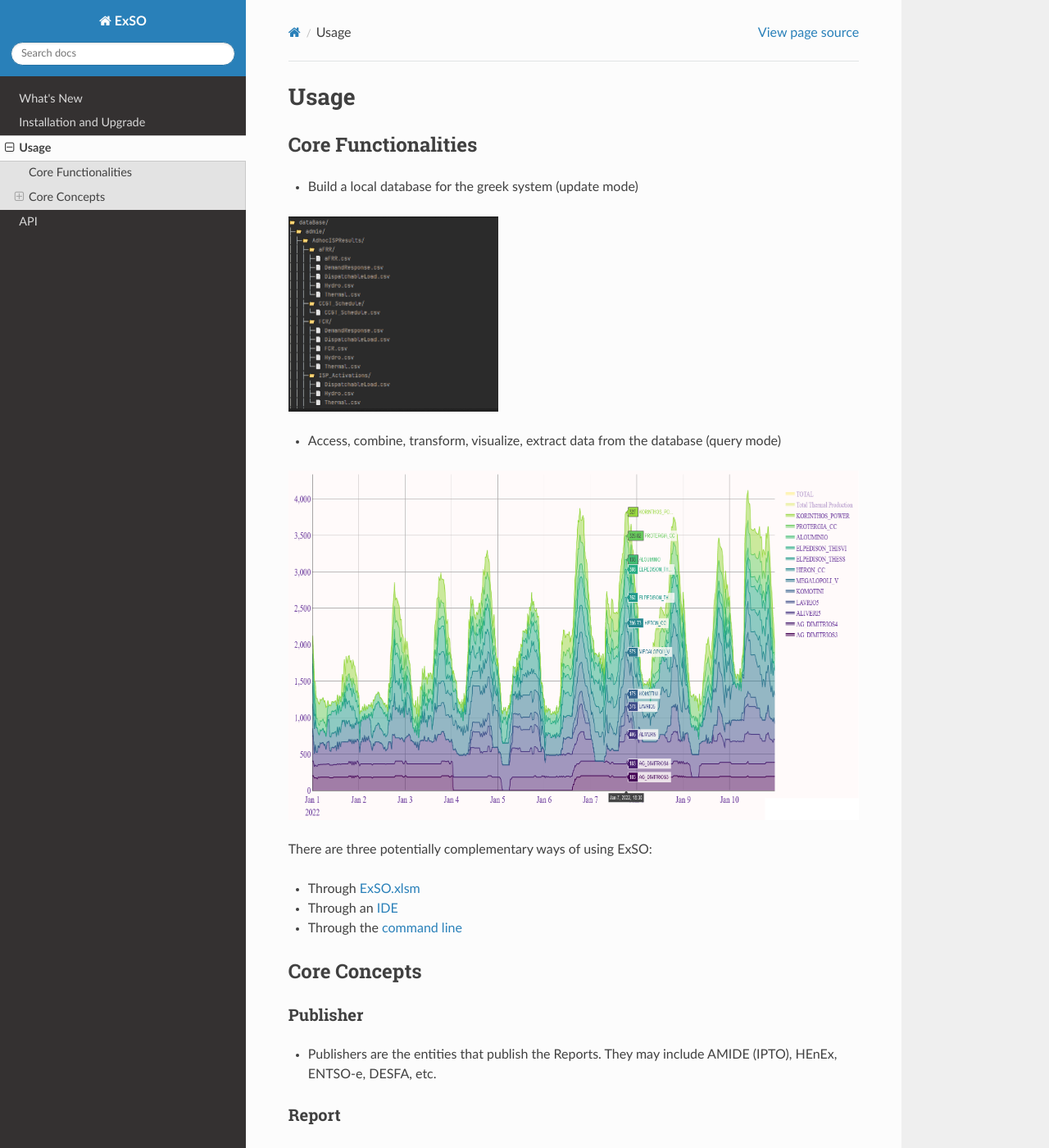
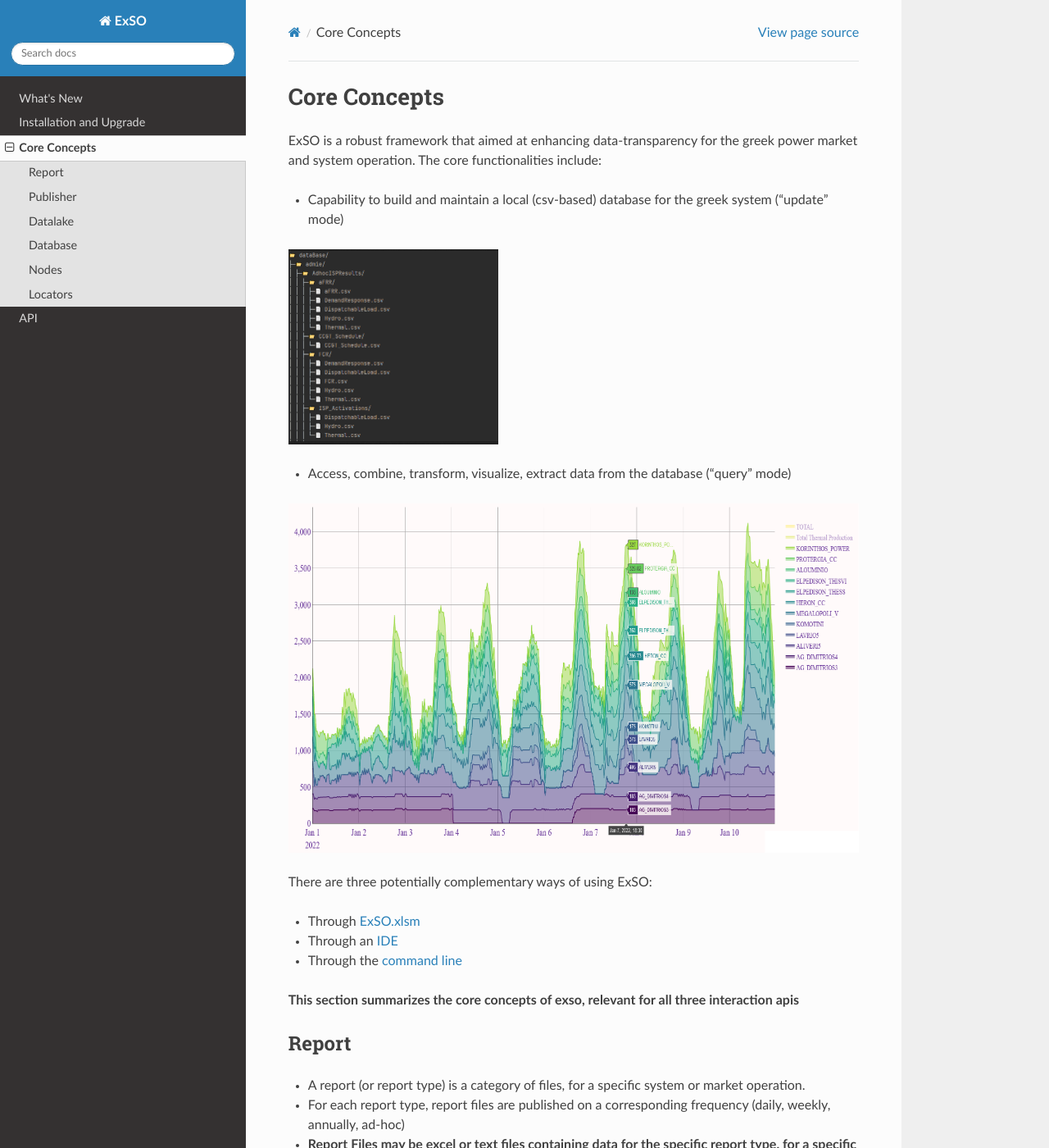
Before and after one commit to ThanosGkou/exso, a Sphinx documentation site: the page built from docs/source/core_concepts.rst, in a window 1280 px wide and 1400 px high. Shown: the whole window at 82% size. Built offline with Sphinx 7.4.7 and the Read the Docs theme 3.1.0, drawn with Linux system fonts in a browser that asks for light colours; some of the changed text lies outside the part shown.

Commit message:
docs update

```diff
--- a/docs/source/usage.rst
+++ b/docs/source/core_concepts.rst
@@ -1,21 +1,21 @@
-.. _usage:
-
-Usage
-=====
+.. _core_concepts:
+Core Concepts
+"""""""""""""""
 
 .. include:: substitutions.rst
 
-.. _core_functionalities:
-Core Functionalities
-"""""""""""""""""""""
-* Build a local database for the greek system (update mode)
+
+ExSO is a robust framework that aimed at enhancing data-transparency for the greek power market and system operation. The core functionalities include:
+
+* Capability to build and maintain a local (csv-based) database for the greek system ("update" mode)
 .. figure:: figs/database_Viz.png
    :scale: 50 %
 
-* Access, combine, transform, visualize, extract data from the database (query mode)
+* Access, combine, transform, visualize, extract data from the database ("query" mode)
 .. figure:: figs/plotly_viz.png
    :scale: 50 %
    :class: with-border
+
 
 There are three potentially complementary ways of using ExSO:
 
@@ -25,13 +25,7 @@
 
 
 
-.. _core_concepts:
-Core Concepts
-"""""""""""""""
-
-Publisher
-----------
-* Publishers are the entities that publish the Reports. They may include AMIDE (IPTO), HEnEx, ENTSO-e, DESFA, etc.
+**This section summarizes the core concepts of exso, relevant for all three interaction apis**
 
 
 Report
@@ -40,6 +34,11 @@
 * For each report type, report files are published on a corresponding frequency (daily, weekly, annually, ad-hoc)
 * Report Files may be excel or text files containing data for the specific report type, for a specific time period
     * In case of excel files, they may contain several Sheets.
+
+
+Publisher
+----------
+* Publishers are the entities that publish the Reports. They may include AMIDE (IPTO), HEnEx, ENTSO-e, DESFA, etc.
 
 Datalake
 ---------
--- a/docs/source/index.rst
+++ b/docs/source/index.rst
@@ -7,7 +7,7 @@
 Version |version|
 
 
-Check out the :ref:`usage` section for further information, including
+Check out the :ref:`core_concepts` section for further information, including
 how to :ref:`install <installation>`  the project.
 
 .. note::
@@ -22,5 +22,5 @@
 
    What's New <whats_new>
    Installation and Upgrade <installation>
-   Usage <usage>
+   Core Concepts <core_concepts>
    api
--- a/docs/source/installation.rst
+++ b/docs/source/installation.rst
@@ -58,7 +58,7 @@
     - Decimal point: '.'
 - If your system formats are different, declare it before starting using ExSO:
     - Through ExSO.xlsm (one click)
-    - Through the Command-Line or the exso API (see :ref:`usage` section)
+    - Through the Command-Line or the exso API (see :ref:`core_concepts` and :ref:`api` section)
 
 Migration to ExSo |version|
 ----------------------------
```
Also changed, not shown: README.md (+31 -0 lines).
